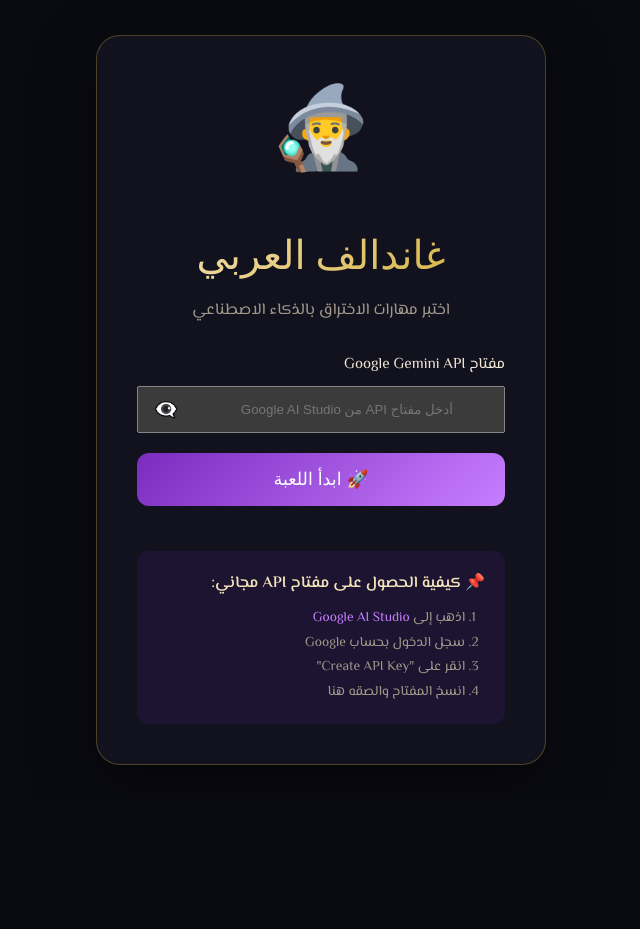
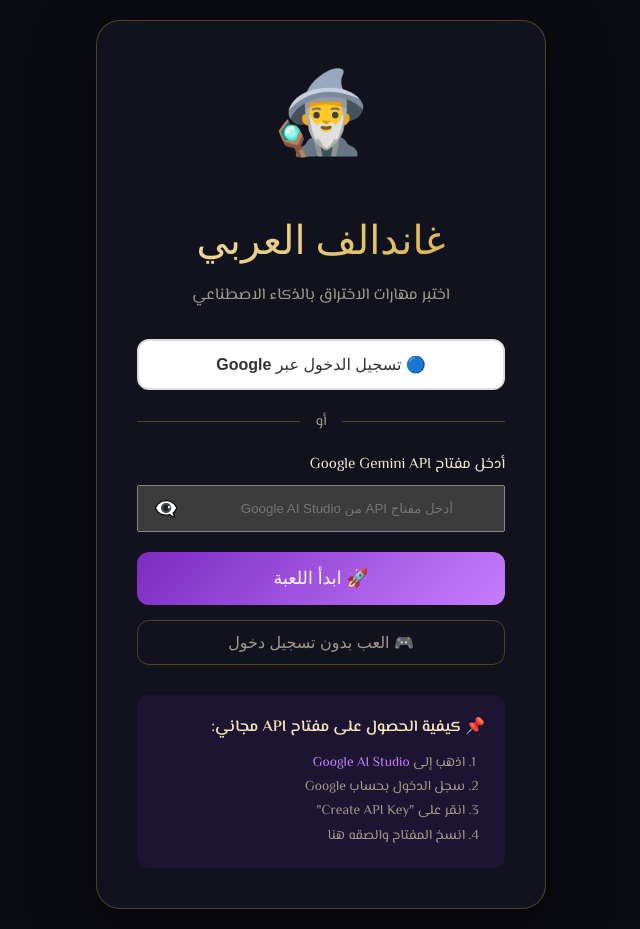
Before and after one commit to aliahmad1967/gandalf-arabic-rtl, a React (Vite) app: page / in a window 1280 px wide. Shown: the whole page, without its empty margins (319-959 px from the left). Before the commit the page ends 800 px from the top, so only its background shows below. Built offline with nearby package versions, Linux system fonts and the light colour scheme; a web font is replaced by a local one.

Commit message:
Add Google Login button (OAuth)

```diff
--- a/src/App.jsx
+++ b/src/App.jsx
@@ -69,10 +69,53 @@
   }
 ]
 
-function Login({ onLogin }) {
+function Login({ onLogin, onSkip }) {
   const [apiKey, setApiKey] = useState('')
   const [showKey, setShowKey] = useState(false)
   const [error, setError] = useState('')
+  const [isGoogleLoading, setIsGoogleLoading] = useState(false)
+
+  const handleGoogleLogin = async () => {
+    setIsGoogleLoading(true)
+    // Initialize Google Identity Services
+    try {
+      await new Promise((resolve) => {
+        if (window.google) {
+          resolve()
+        } else {
+          const script = document.createElement('script')
+          script.src = 'https://accounts.google.com/gsi/client'
+          script.onload = resolve
+          document.head.appendChild(script)
+        }
+      })
+
+      // This will trigger Google OAuth
+      // For now, we'll use a simplified approach
+      // User can directly enter API key after Google login
+      const client = window.google.accounts.oauth2.initTokenClient({
+        client_id: 'YOUR_GOOGLE_CLIENT_ID.apps.googleusercontent.com',
+        scope: 'https://www.googleapis.com/auth/userinfo.email',
+        callback: (response) => {
+          if (response.access_token) {
+            // Get user email
+            fetch('https://www.googleapis.com/oauth2/v2/userinfo', {
+              headers: { Authorization: `Bearer ${response.access_token}` }
+            })
+            .then(res => res.json())
+            .then(userInfo => {
+              onLogin('', userInfo.email)
+            })
+          }
+          setIsGoogleLoading(false)
+        }
+      })
+      client.requestAccessToken()
+    } catch (err) {
+      setIsGoogleLoading(false)
+      setError('حدث خطأ في تسجيل الدخول. الرجاء استخدام الطريقة البديلة.')
+    }
+  }
 
   const handleSubmit = (e) => {
     e.preventDefault()
@@ -84,7 +127,7 @@
       setError('مفتاح API غير صالح. يجب أن يبدأ بـ AI')
       return
     }
-    onLogin(apiKey)
+    onLogin(apiKey, null)
   }
 
   return (
@@ -94,9 +137,17 @@
         <h1 className="login-title">غاندالف العربي</h1>
         <p className="login-subtitle">اختبر مهارات الاختراق بالذكاء الاصطناعي</p>
 
+        <button onClick={handleGoogleLogin} className="google-btn" disabled={isGoogleLoading}>
+          {isGoogleLoading ? '⏳ جاري...' : '🔵 تسجيل الدخول عبر Google'}
+        </button>
+
+        <div className="divider">
+          <span>أو</span>
+        </div>
+
         <form onSubmit={handleSubmit} className="login-form">
           <div className="input-group">
-            <label>مفتاح Google Gemini API</label>
+            <label>أدخل مفتاح Google Gemini API</label>
             <div className="key-input-wrapper">
               <input
                 type={showKey ? "text" : "password"}
@@ -117,6 +168,10 @@
           </button>
         </form>
 
+        <button onClick={onSkip} className="skip-btn">
+          🎮 العب بدون تسجيل دخول
+        </button>
+
         <div className="api-help">
           <p>📌 كيفية الحصول على مفتاح API مجاني:</p>
           <ol>
@@ -134,6 +189,7 @@
 function App() {
   const [isLoggedIn, setIsLoggedIn] = useState(false)
   const [apiKey, setApiKey] = useState('')
+  const [userEmail, setUserEmail] = useState('')
   const [useGemini, setUseGemini] = useState(false)
   const [currentLevel, setCurrentLevel] = useState(0)
   const [messages, setMessages] = useState([])
@@ -340,10 +396,17 @@
     if (e.key === 'Enter') sendMessage()
   }
 
-  const handleLogin = (key) => {
+  const handleLogin = (key, email) => {
     setApiKey(key)
     setIsLoggedIn(true)
-    setUseGemini(true)
+    if (email) {
+      setUserEmail(email)
+      setUseGemini(true)
+    } else if (key) {
+      setUseGemini(true)
+    } else {
+      setUseGemini(false)
+    }
   }
 
   const handleSkip = () => {
@@ -361,7 +424,10 @@
     <div className="container">
       <header>
         <h1 className="title">غاندالف</h1>
-        <p className="subtitle">اختبر مهارات الاختراق بالذكاء الاصطناعي {useGemini && '🤖Powered by Gemini'}</p>
+        <p className="subtitle">
+          {userEmail ? `مرحباً ${userEmail} ` : ''}
+          اختبر مهارات الاختراق بالذكاء الاصطناعي {useGemini && '🤖Powered by Gemini'}
+        </p>
         <div className="level-indicator">
           {initLevelIndicator()}
         </div>
--- a/src/index.css
+++ b/src/index.css
@@ -610,3 +610,53 @@
 .api-help a:hover {
   text-decoration: underline;
 }
+
+/* Google Login Button */
+.google-btn {
+  width: 100%;
+  padding: 14px;
+  font-size: 1rem;
+  font-weight: 600;
+  background: white;
+  color: #333;
+  border: 2px solid #ddd;
+  border-radius: 12px;
+  cursor: pointer;
+  transition: all 0.3s ease;
+  display: flex;
+  align-items: center;
+  justify-content: center;
+  gap: 10px;
+  margin-bottom: 20px;
+}
+
+.google-btn:hover {
+  background: #f5f5f5;
+  border-color: #ccc;
+  transform: translateY(-2px);
+}
+
+.google-btn:disabled {
+  opacity: 0.7;
+  cursor: not-allowed;
+}
+
+.divider {
+  display: flex;
+  align-items: center;
+  margin: 20px 0;
+  color: var(--text-secondary);
+}
+
+.divider::before,
+.divider::after {
+  content: '';
+  flex: 1;
+  height: 1px;
+  background: var(--border-gold);
+}
+
+.divider span {
+  padding: 0 15px;
+  font-size: 0.9rem;
+}
```
